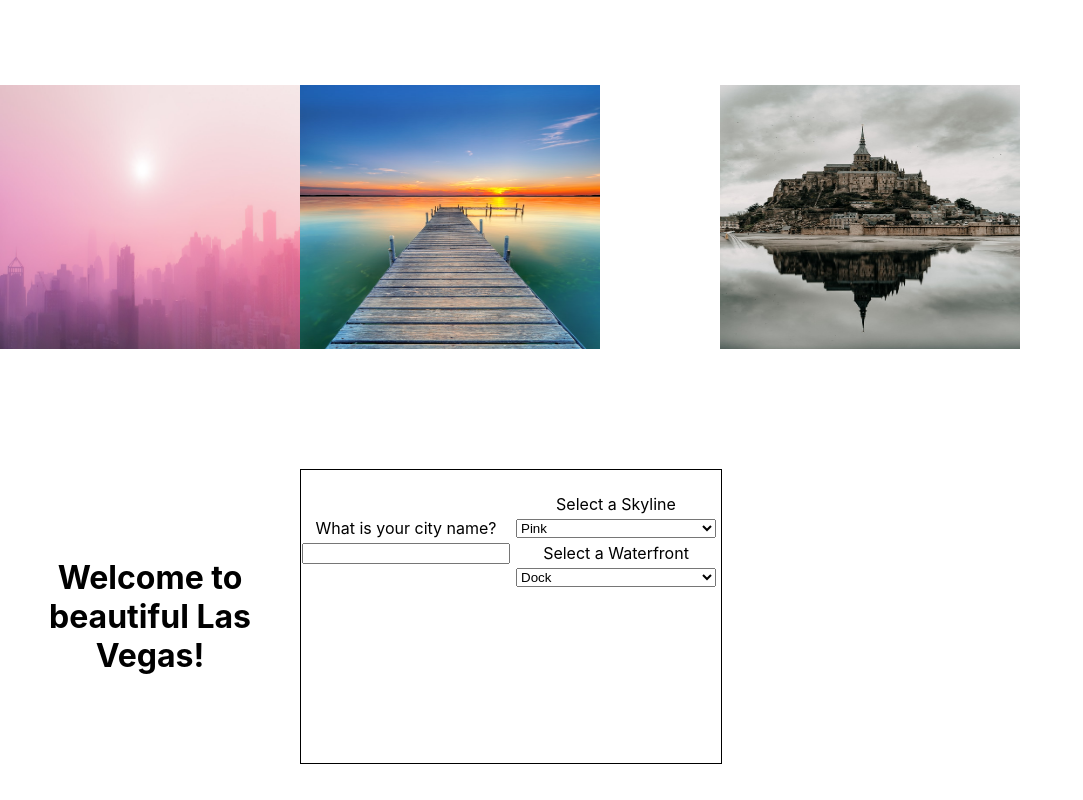
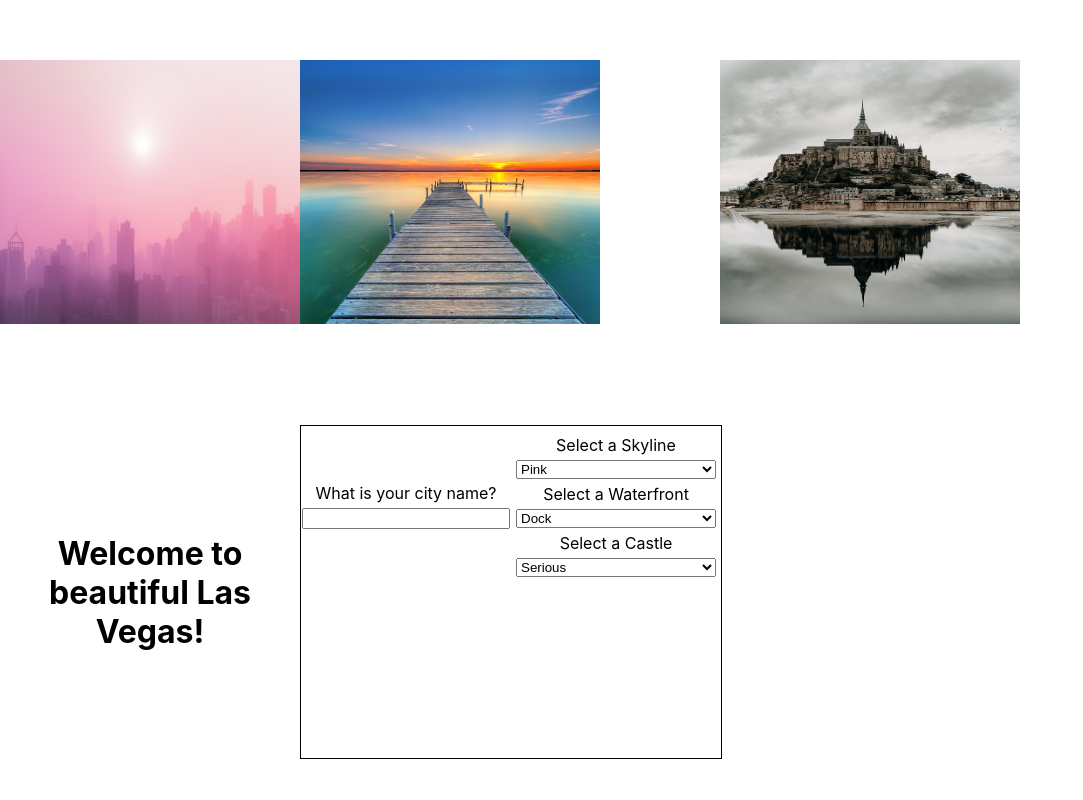
Before and after one commit to CadillacJack42/react-city-builder-half-baked, a React (Create React App) app: page / in a window 1280 px wide. Shown: the whole page, without its empty margins (0-1083 px from the left). Built offline with nearby package versions, Linux system fonts and the light colour scheme.

Commit message:
castle dropdown change castle image based on dropdown value

```diff
--- a/src/App.js
+++ b/src/App.js
@@ -42,6 +42,7 @@ function App() {
           */}
           <SkylineDropdown setSkylineId={setSkylineId}/>
           <WaterfrontDropdown setWaterfrontId={setWaterfrontId}/>
+          <CastleDropdown setCastleId={setCastleId}/>
         </section>
         {/* here, the SloganForm component takes in the setSlogans state handler function and the slogans array that live in state */}
         {/* here, the SloganList component takes the array of slogans that lives in state */}
--- a/src/CastleDropdown.js
+++ b/src/CastleDropdown.js
@@ -1,13 +1,16 @@
 import React from 'react';
 
-export default function CastleDropdown() {
+export default function CastleDropdown({ setCastleId }) {
+  const handleChange = (e) => {
+    setCastleId(e.target.value);
+  };
   return (
     <div>
       Select a Castle
       {/* this component should have a prop called setCastle, which is a function */}
       {/* on change, this component should use e.target.value to pass the correct id to the setCastle function */}
       {/* note that the options will need value properties (1, 2, or 3) that correspond to the photo filenames in the public directory */}
-      <select >
+      <select onChange={handleChange}>
         <option value="1">Serious</option>
         <option value="2">Mysterious</option>
         <option value="3">Regal</option>
```
